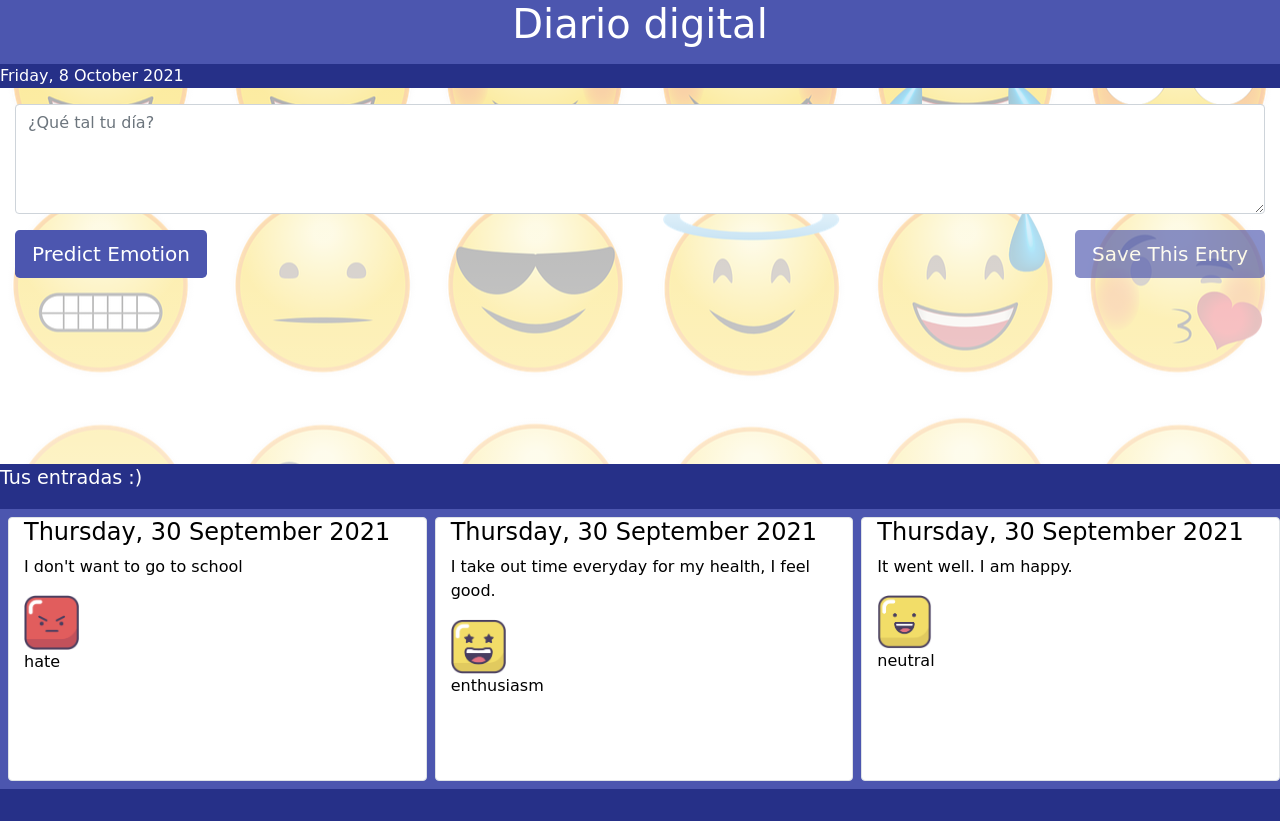
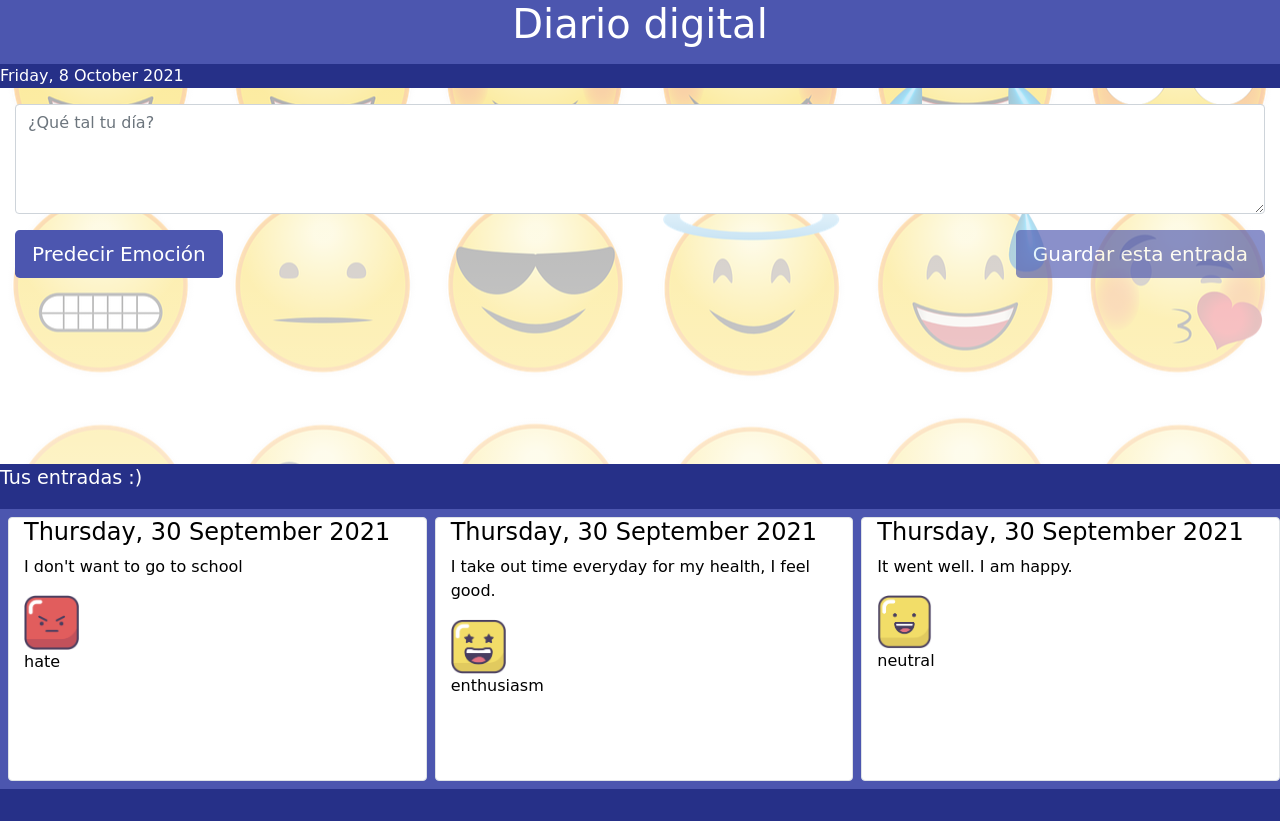
Before and after one commit to byjusmx2/Diario-digital-aplicacion-web, a Flask app: page / in a window 1280 px wide. Run offline with Flask 2, Linux system fonts and the light colour scheme; some libraries are stand-ins or nearby versions.

Commit message:
Update index.html

```diff
--- a/templates/index.html
+++ b/templates/index.html
@@ -27,7 +27,7 @@
         <!--Day and Date-->
         <div class="text-left mb-2"
             style="background-color: #263088; font-family: cursive; width: 100%; min-height: 3vh;">
-            <p id="display_date">Date</p>
+            <p id="display_date">Fecha</p>
         </div>
 
         <!--Input New Entry and Detect Emotion-->
@@ -40,14 +40,14 @@
             <div class="row mt-3">
                 <div class="col-6 text-left">
                     <button class="btn btn-lg" id="predict_button" type="submit" name="submit_b" value="submit_p"
-                        style="color:white; background-color: #4C56AF; font-family: cursive; ">Predict
-                        Emotion</button>
+                        style="color:white; background-color: #4C56AF; font-family: cursive; ">Predecir
+                        Emoción</button>
                 </div>
 
                 <div class="col-6 text-right ">
                     <button class="btn btn-lg" id="save_button" type="submit" name="submit_b" value="submit_s"
-                        style="color:white; background-color: #4C56AF; font-family: cursive; ">Save This
-                        Entry</button>
+                        style="color:white; background-color: #4C56AF; font-family: cursive; ">Guardar esta
+                        entrada</button>
                 </div>
             </div>
 
```
